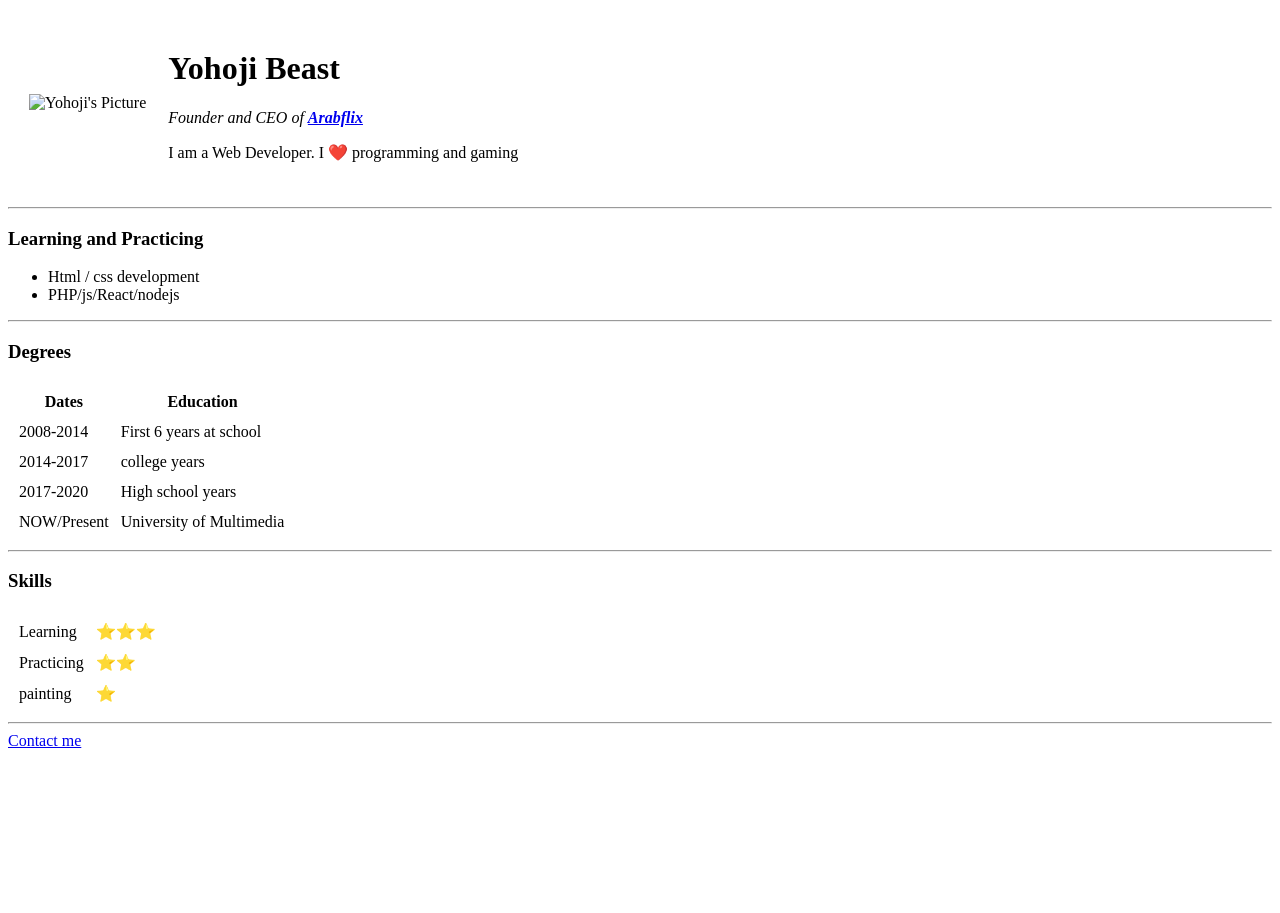
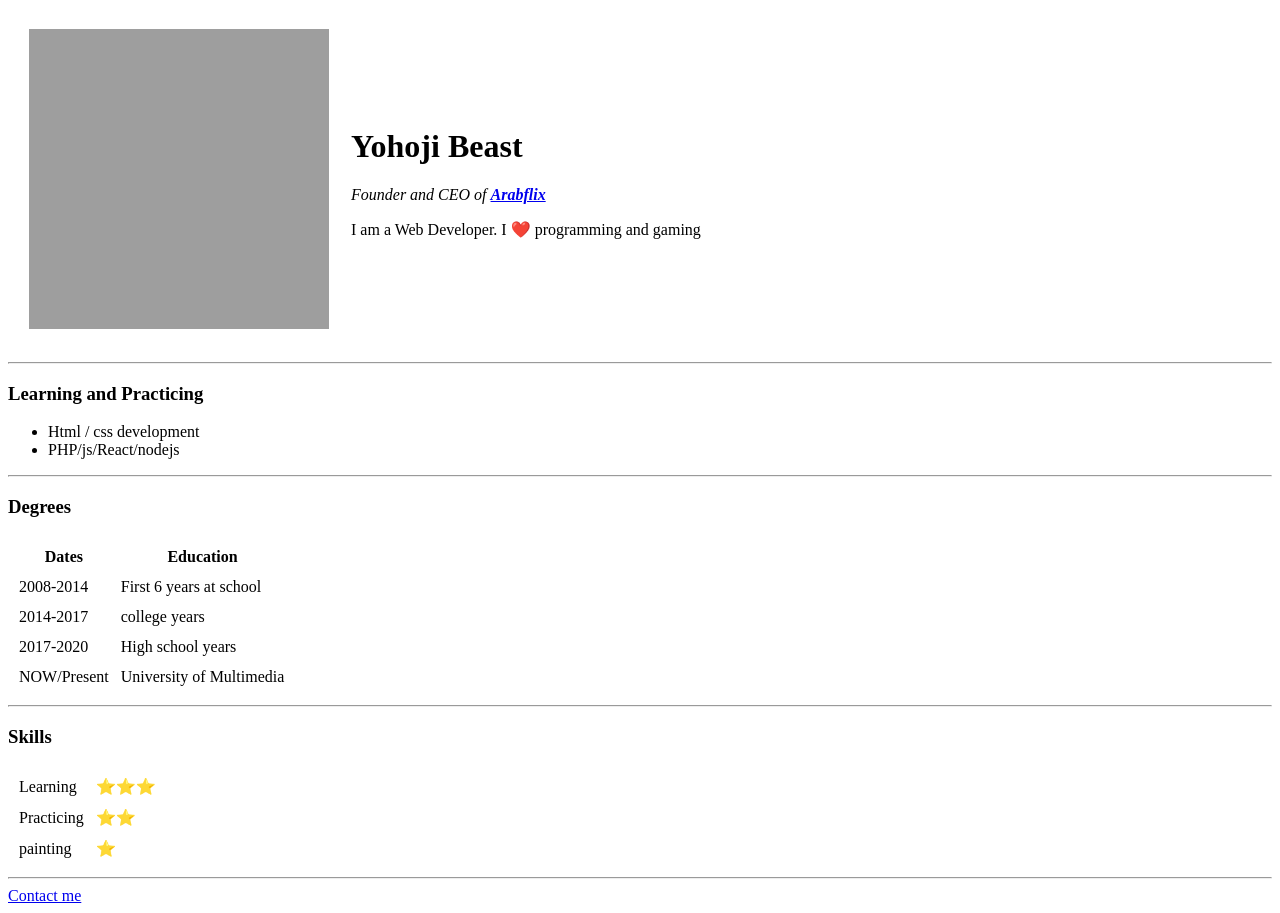
Before and after one commit to yohoji/cv, a plain HTML site: page index.html in a window 1280 px wide. Before the commit the page ends 800 px from the top, so only its background shows below. Drawn offline with Linux system fonts and the light colour scheme; the site is published under a folder, as on GitHub Pages, so addresses that start at the root find nothing.

Commit message:
Update index.html

```diff
--- a/index.html
+++ b/index.html
@@ -6,7 +6,7 @@
 <body>
     <table cellspacing="20">
         <tr>
-            <td><img src="/images/yohoji.png" alt="Yohoji's Picture" width="300px" height="300px"></td>
+            <td><img src="images/yohoji.png" alt="Yohoji's Picture" width="300px" height="300px"></td>
             <td>    <h1>Yohoji Beast</h1>
                 <p><em>Founder and CEO of <strong><a href="arabflix.com">Arabflix</a></strong></em></p>
                 <p>I am a Web Developer. I ❤️ programming and gaming</p></td>
```
